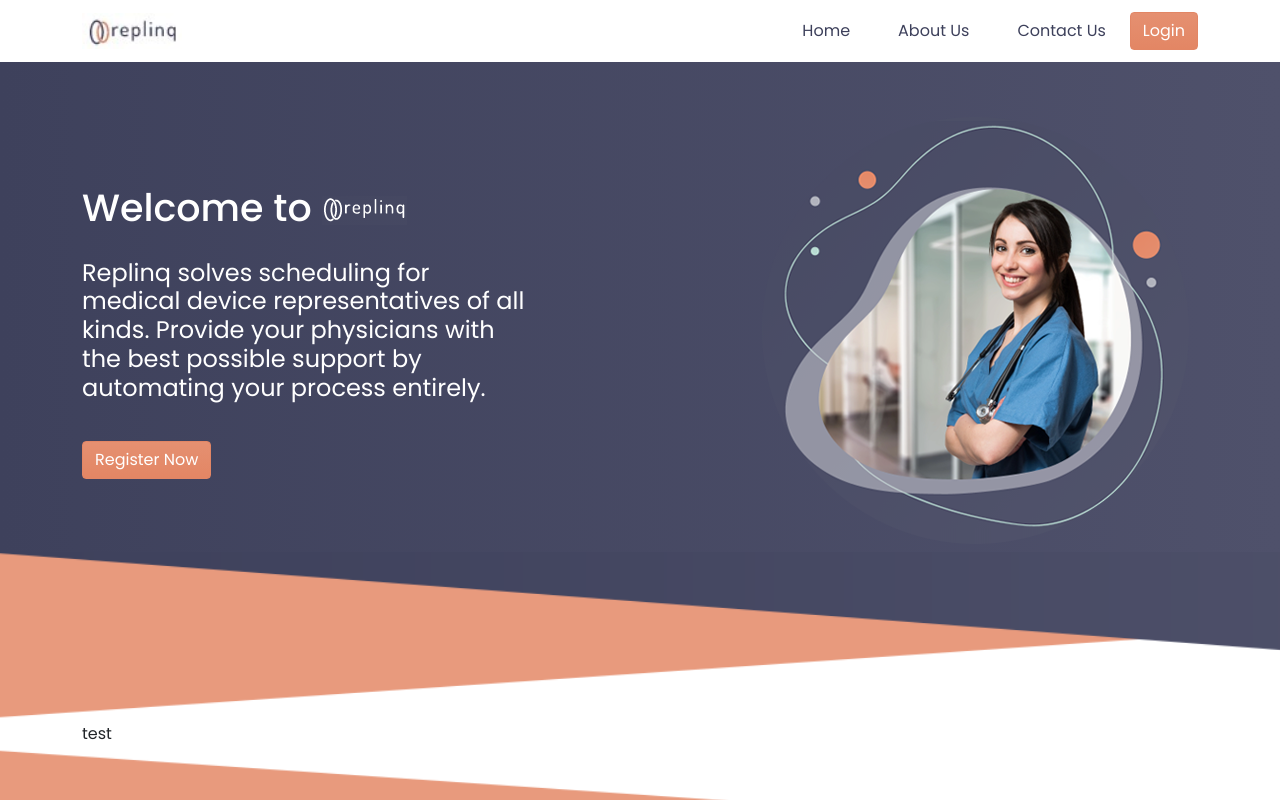
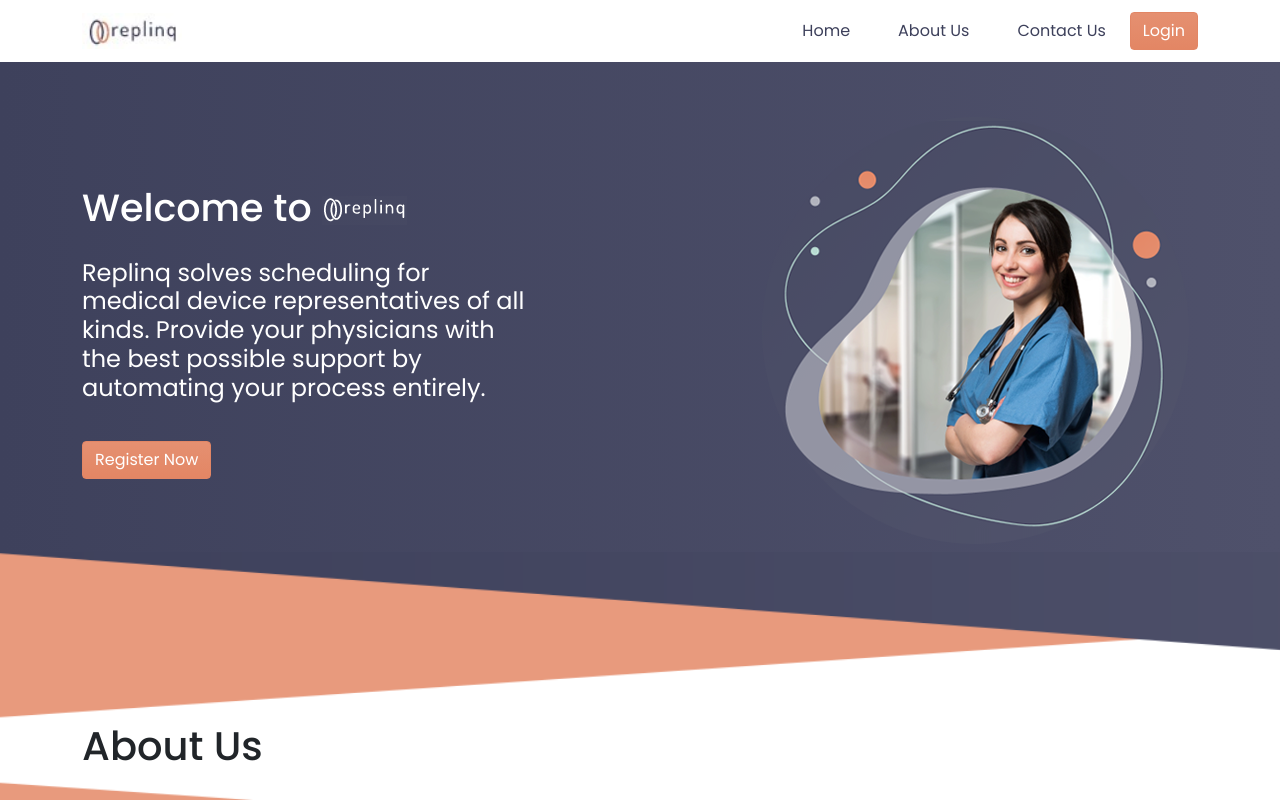
Before and after one commit to jitendralinuxbean/replinq, a React (Create React App) app: page /about in a window 1280 px wide. Shown: the top 800 px of the page. Built offline with nearby package versions, Linux system fonts and the light colour scheme.

Commit message:
updated files

```diff
--- a/src/App.js
+++ b/src/App.js
@@ -40,6 +40,7 @@
 
         <Route path="/about" element={<Frontend />}>
            <Route index element={<About />} />
+
         </Route>
 
         <Route path="*" element={<NoPage />} />
--- a/src/components/fronend/About.js
+++ b/src/components/fronend/About.js
@@ -12,7 +12,7 @@
     <div className="fronpage">
 
                <div className="container">
-                   test
+                   <h1>About Us</h1>
                </div>
     </div>
     </>
--- a/src/components/fronend/Header.js
+++ b/src/components/fronend/Header.js
@@ -20,7 +20,7 @@
                     <a className="nav-link" href="/">Home</a>
                   </li>
                   <li className="nav-item">
-                  <Link to="/about" className="nav-link"> About Us </Link>
+                  <Link to="/about" className="nav-link"> About Us</Link>
                   </li>
                   <li className="nav-item">
                     <a className="nav-link" href="#contactus">Contact Us</a>
```
